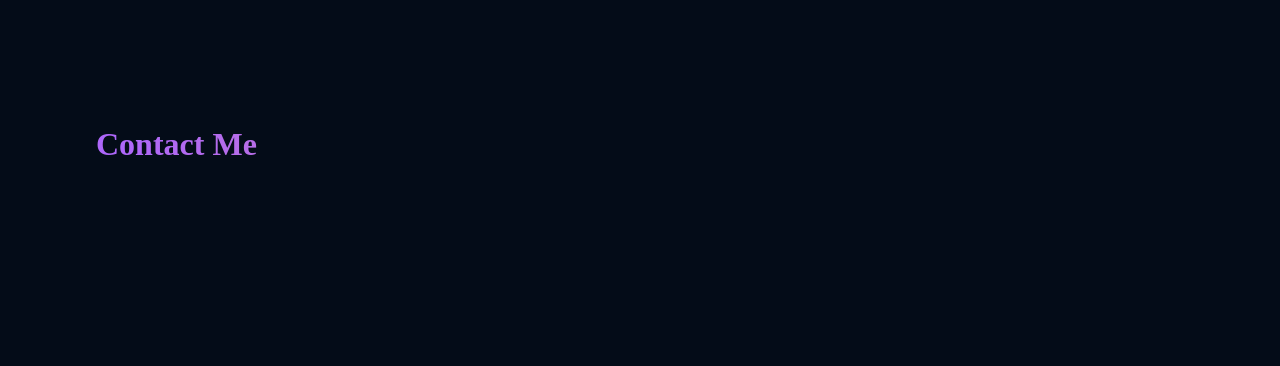
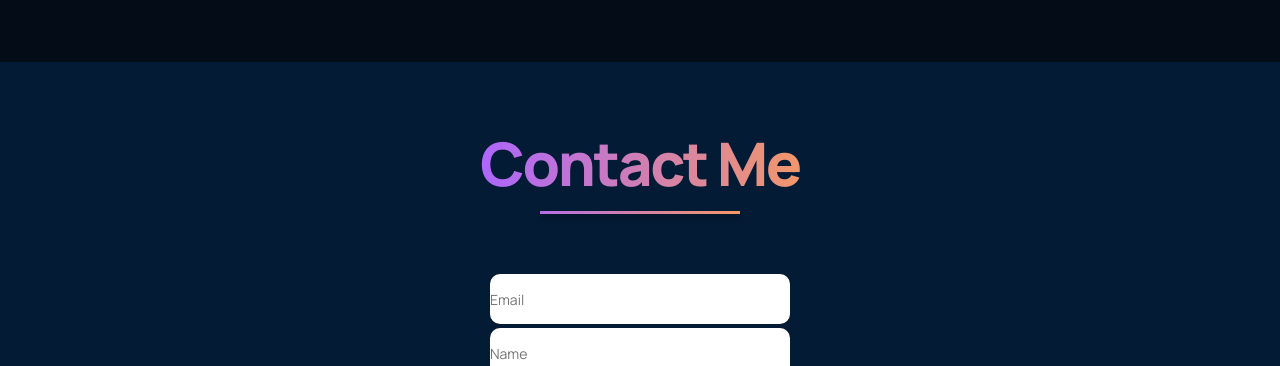
Before and after one commit to rarellano5280/R-Portfolio, a React (Create React App) app: page / in a window 1280 px wide. Shown: the part 2423-2789 px from the top of the page. Before the commit the page ends 2650 px from the top, so only its background shows below. Built offline with nearby package versions, Linux system fonts and the light colour scheme.

Commit message:
added contact me section

```diff
--- a/package.json
+++ b/package.json
@@ -3,10 +3,12 @@
   "version": "0.1.0",
   "private": true,
   "dependencies": {
+    "@formspree/react": "^2.4.1",
     "@testing-library/jest-dom": "^5.16.4",
     "@testing-library/react": "^11.1.0",
     "@testing-library/user-event": "^13.5.0",
     "bootstrap": "^5.2.3",
+    "dotenv": "^16.0.3",
     "react": "17.0.2",
     "react-bootstrap": "^2.7.0",
     "react-dom": "17.0.2",
--- a/src/components/Contact/Contact.js
+++ b/src/components/Contact/Contact.js
@@ -1,14 +1,38 @@
-import React from 'react'
-import './contact.css'
+import React from 'react';
+import {useState} from 'react';
+import './contact.css';
 
-const Contact = () => {
+
+
+function Contact() {
+
+  const [message, setMessage] =useState(false)
+
+  const handleSubmit = (e)=> {
+    e.preventDefault();
+    setMessage(true);
+}
+
   return (
     <div className='port__contact section__padding'>
       <div className='port__contact-heading'>
        <h1 className='gradient__text'>Contact Me</h1>
+       <div />
       </div>
+      <div className='port__contact-form'>
+      <form onSubmit={handleSubmit} >
+        <input type="text" placeholder='Email' />
+        <input type="text" placeholder='Name' />
+        <textarea placeholder='message'></textarea>
+        <div className='port__contact-btn'>
+        <button type='submit'>Send</button>
+        {message && <span> Thank you. I will be in contact soon!</span>}
+        </div>
+        </form>
+      </div>
+
+
     </div>
   )
 }
-
 export default Contact
--- a/src/components/Contact/contact.css
+++ b/src/components/Contact/contact.css
@@ -0,0 +1,96 @@
+.port__contact {
+    display: flex;
+    flex-direction: column;
+    justify-content: center;
+    align-items: center;
+    background: var(--color-footer)
+}
+
+.port__contact-heading {
+    display: flex;
+    flex-direction: column;
+    justify-content: space-between;
+    align-items: center;
+    width: 100%;
+    text-align: center;
+    margin-bottom: 3rem;
+}
+
+.port__contact-heading h1 {
+    font-family: var(--font-family);
+    font-weight: 800;
+    font-size: 60px;
+    line-height: 75px;
+    text-align: center;
+    letter-spacing: -0.04em;
+}
+
+.port__contact-heading div {
+    width: 200px;
+    height: 3px;
+    background: var(--gradient-bar);
+    box-shadow: 0 4px 4px rgba(0,0,0,0.25);
+    margin-top: 10px;
+    margin-bottom: 10px;
+}
+
+.port__contact-btn{
+    display: flex;
+    justify-content: center;
+    align-items: center;
+}
+.port__contact-btn button {
+    background: var(--gradient-bar);
+    color: #FFFFFF;
+    font-family: var(--font-family);
+    font-weight: bold;
+    font-size: 18px;
+    line-height: 30px;
+    margin-top: 10px;
+    padding:0.5rem 1rem;
+    border: none;
+    border-radius: 40px;
+    outline: none;
+    cursor: pointer;
+    min-width: 150px;
+}
+
+form {
+    width: 100%;
+    height: 100%;
+    display: flex;
+    flex-direction: column;
+    align-items: center;
+    text-align: center;
+}
+
+input {
+    font-family: var(--font-family);
+    margin: 2px;
+    border: 10px;
+    border-radius: 10px;
+    width: 300px;
+    height: 50px;
+    font-size: 14px;
+}
+
+textarea {
+    font-family: var(--font-family);
+    margin: 2px;
+    border: 10px;
+    border-radius: 10px;
+    width: 300px;
+    height: 200px;
+    font-size: 14px;
+}
+
+@media screen and (max-width: 850px) {
+    .port__contact-heading {
+        flex-direction: column;
+        align-items: flex-start;
+        margin-bottom: 0rem;
+    }
+    .port__contact-heading div{
+        width: 200px;
+    }
+}
```
Also changed, not shown: 1 other file (tests, documents, lock files or other folders).
